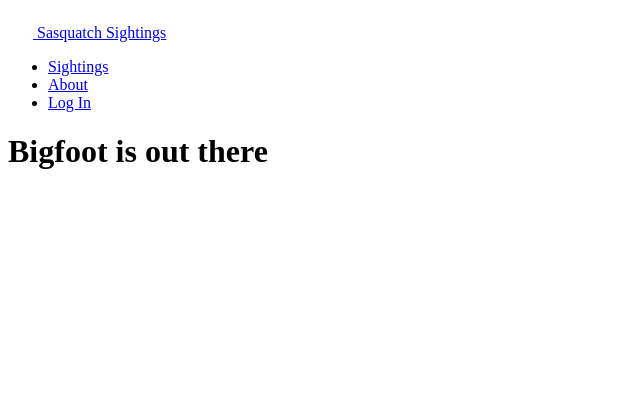
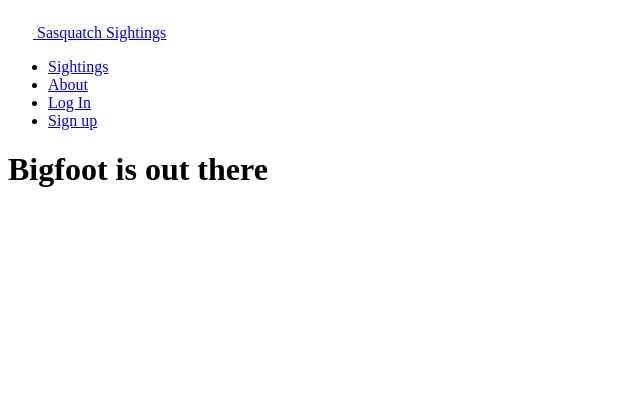
Before and after one commit to SymfonyCasts/solid, a Symfony app: template templates/main/about.html.twig in a window 1280 px wide. Shown: the top 420 px of the page, without its empty margins (0-640 px from the left). Run offline with Twig, Linux system fonts and the light colour scheme; the template is opened without the code that fills it, so the values that code supplies are empty; some libraries are stand-ins or nearby versions.

Commit message:
Add sign-up link to nav bar

```diff
--- a/templates/base.html.twig
+++ b/templates/base.html.twig
@@ -27,6 +27,9 @@
                 {% else %}
                 <li class="nav-item">
                     <a class="btn btn-outline-info my-2 my-sm-0 nav-link" href="{{ path('app_login') }}">Log In</a>
+                </li>
+                <li class="nav-item ml-1">
+                    <a class="btn btn-outline-info my-2 my-sm-0 nav-link" href="{{ path('signup') }}">Sign up</a>
                 </li>
                 {% endif %}
               </ul>
```
